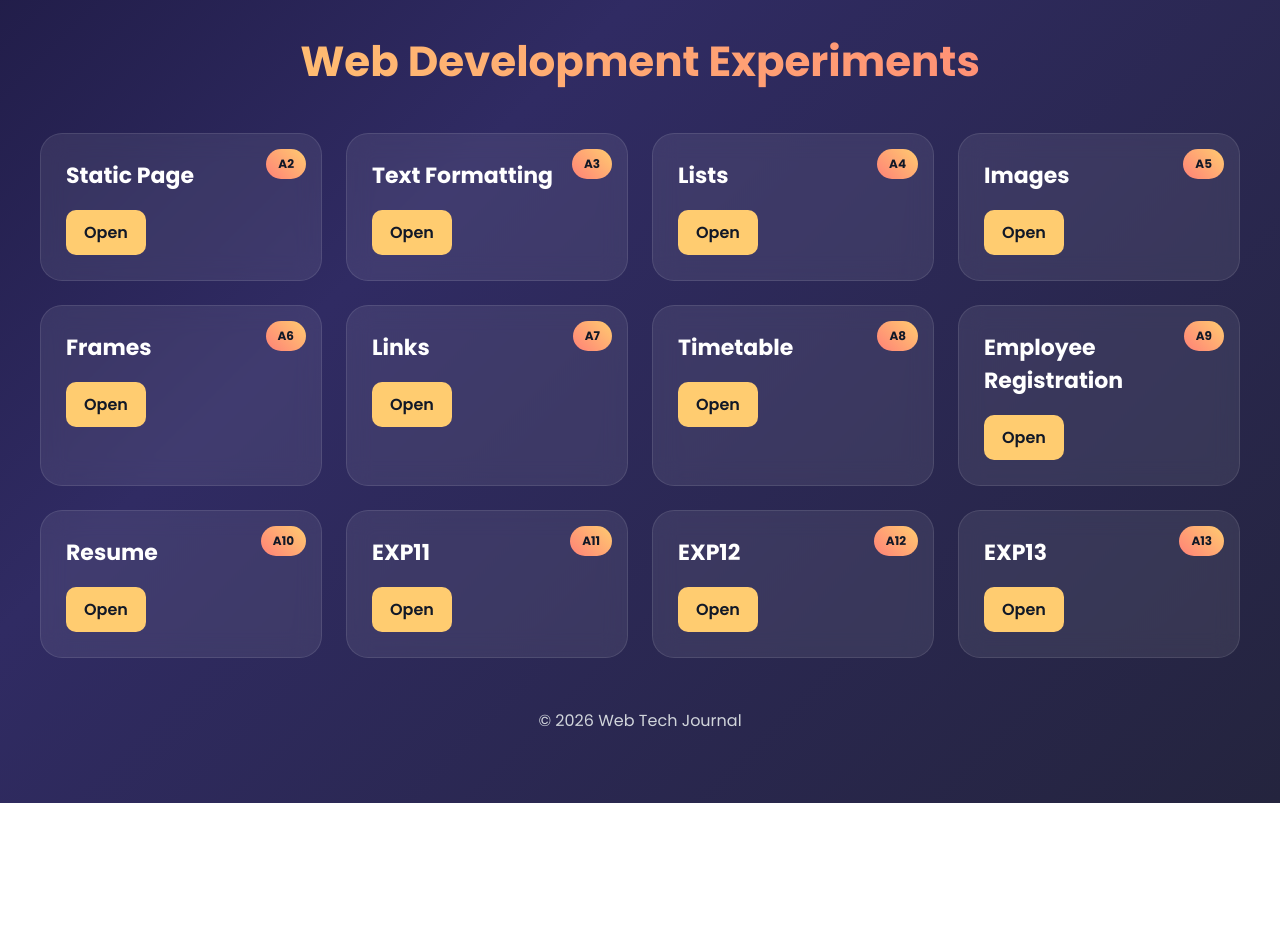
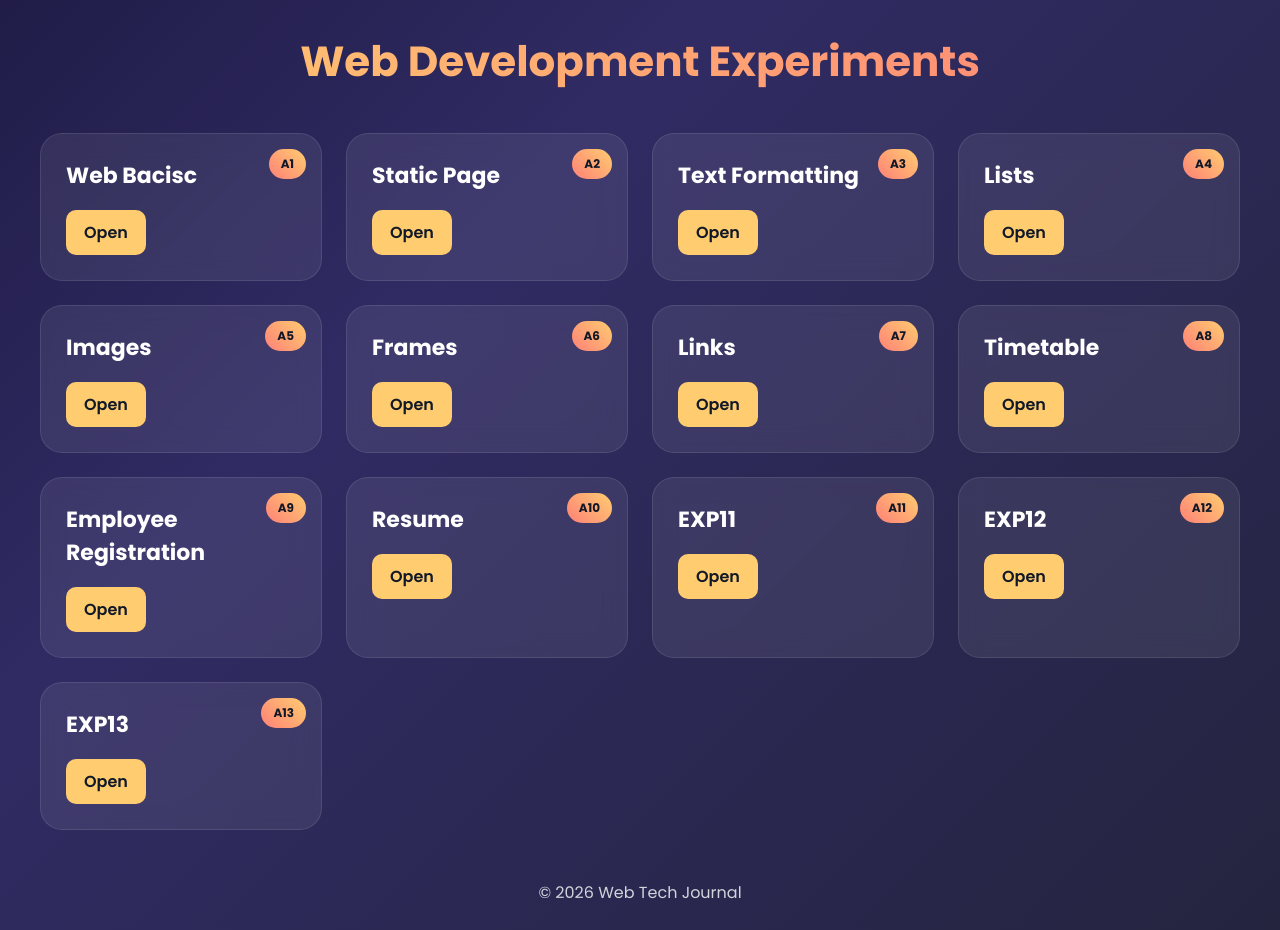
Before and after one commit to dhairyashilgonjare-2406/Web-Development, a plain HTML site: page index.html in a window 1280 px wide. Shown: the part 820-1750 px from the top of the page. Before the commit the page ends 1623 px from the top, so only its background shows below. Drawn offline with Linux system fonts and the light colour scheme.

Commit message:
Add card for Web Basics assignment

```diff
--- a/index.html
+++ b/index.html
@@ -252,6 +252,12 @@ body{
     <div class="grid">
 
         <div class="card">
+            <span class="tag">A1</span>
+            <h3>Web Bacisc</h3>
+            <a href="assignment1.html">Open</a>
+        </div>
+
+        <div class="card">
             <span class="tag">A2</span>
             <h3>Static Page</h3>
             <a href="assignment2.html">Open</a>
```
